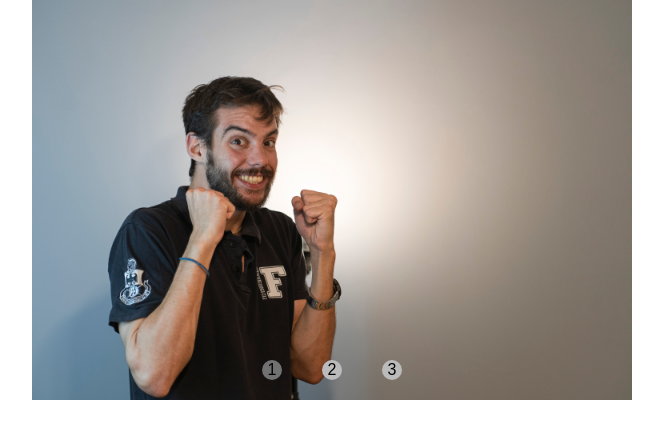
After one commit to AndersonAltamirano/AndersonAltamirano.github.io, a PHP site: page /carrusel.html in a window 1280 px wide. The commit adds this page. Shown: the top 439 px of the page, without its empty margins (308-971 px from the left). Run offline with PHP 8.4, Linux system fonts and the light colour scheme.

Commit message:
agregado carrusel

```diff
--- /dev/null
+++ b/carrusel.html
@@ -0,0 +1,127 @@
+<!DOCTYPE html>
+<html lang="es">
+<head>
+    <meta charset="UTF-8">
+    <meta name="viewport" content="width=device-width, initial-scale=1.0">
+    <style>
+        * {
+            box-sizing: border-box;
+            margin: 0;
+            padding: 0;
+        }
+
+        body {
+            font-family: Arial, sans-serif;
+        }
+
+        .carousel-container {
+            position: relative;
+            max-width: 600px;
+            margin: auto;
+        }
+
+        .carousel-slide {
+            display: none;
+            width: 100%;
+            position: absolute;
+        }
+
+        .carousel-slide img {
+            width: 100%;
+            height: auto;
+        }
+
+        .carousel-numbers {
+            position: absolute;
+            top: 100%; /* Colocar los números por debajo de las imágenes */
+            margin-top: 10px; /* Agregar un margen de 10px desde la parte superior */
+            left: 50%;
+            transform: translateX(-50%);
+            display: flex;
+        }
+
+        .number {
+            height: 15px;
+            width: 15px;
+            margin-top:350px;
+            background-color: #bbb;
+            border-radius: 50%;
+            cursor: pointer;
+            display: flex;
+            justify-content: center;
+            align-items: center;
+            padding: 10px;
+            margin-left: 20px;
+            margin-right: 20px;
+
+
+        }
+
+        .number.active {
+            background-color: #717171;
+        }
+    </style>
+</head>
+<body>
+
+<div class="carousel-container">
+    <div class="carousel-slide">
+        <img src="Imagenes/foto1.jpg" alt="Imagen 1">
+    </div>
+    <div class="carousel-slide">
+        <img src="Imagenes/foto2.png" alt="Imagen 2">
+    </div>
+    <div class="carousel-slide">
+        <img src="Imagenes/foto3.png" alt="Imagen 3">
+    </div>
+
+    <div class="carousel-numbers">
+        <span class="number" onclick="currentSlide(1)">1</span>
+        <span class="number" onclick="currentSlide(2)">2</span>
+        <span class="number" onclick="currentSlide(3)">3</span>
+    </div>
+</div>
+
+<script>
+    let currentSlideIndex = 0;
+    showSlide(currentSlideIndex);
+
+    function currentSlide(n) {
+        clearInterval(slideInterval);
+        showSlide(currentSlideIndex = n - 1);
+        slideInterval = setInterval(nextSlide, 5000);
+    }
+
+    function nextSlide() {
+        showSlide(currentSlideIndex += 1);
+    }
+
+    function showSlide(n) {
+        const slides = document.getElementsByClassName('carousel-slide');
+        const numbers = document.getElementsByClassName('number');
+
+        if (n >= slides.length) {
+            currentSlideIndex = 0;
+        }
+
+        if (n < 0) {
+            currentSlideIndex = slides.length - 1;
+        }
+
+        for (let i = 0; i < slides.length; i++) {
+            slides[i].style.display = 'none';
+        }
+
+        for (let i = 0; i < numbers.length; i++) {
+            numbers[i].className = numbers[i].className.replace(' active', '');
+        }
+
+        slides[currentSlideIndex].style.display = 'block';
+        numbers[currentSlideIndex].className += ' active';
+    }
+
+    let slideInterval = setInterval(nextSlide, 5000);
+</script>
+
+</body>
+</html>
```
Also changed, not shown: index.html (+59 -2 lines), style.css (+53 -1 lines).
